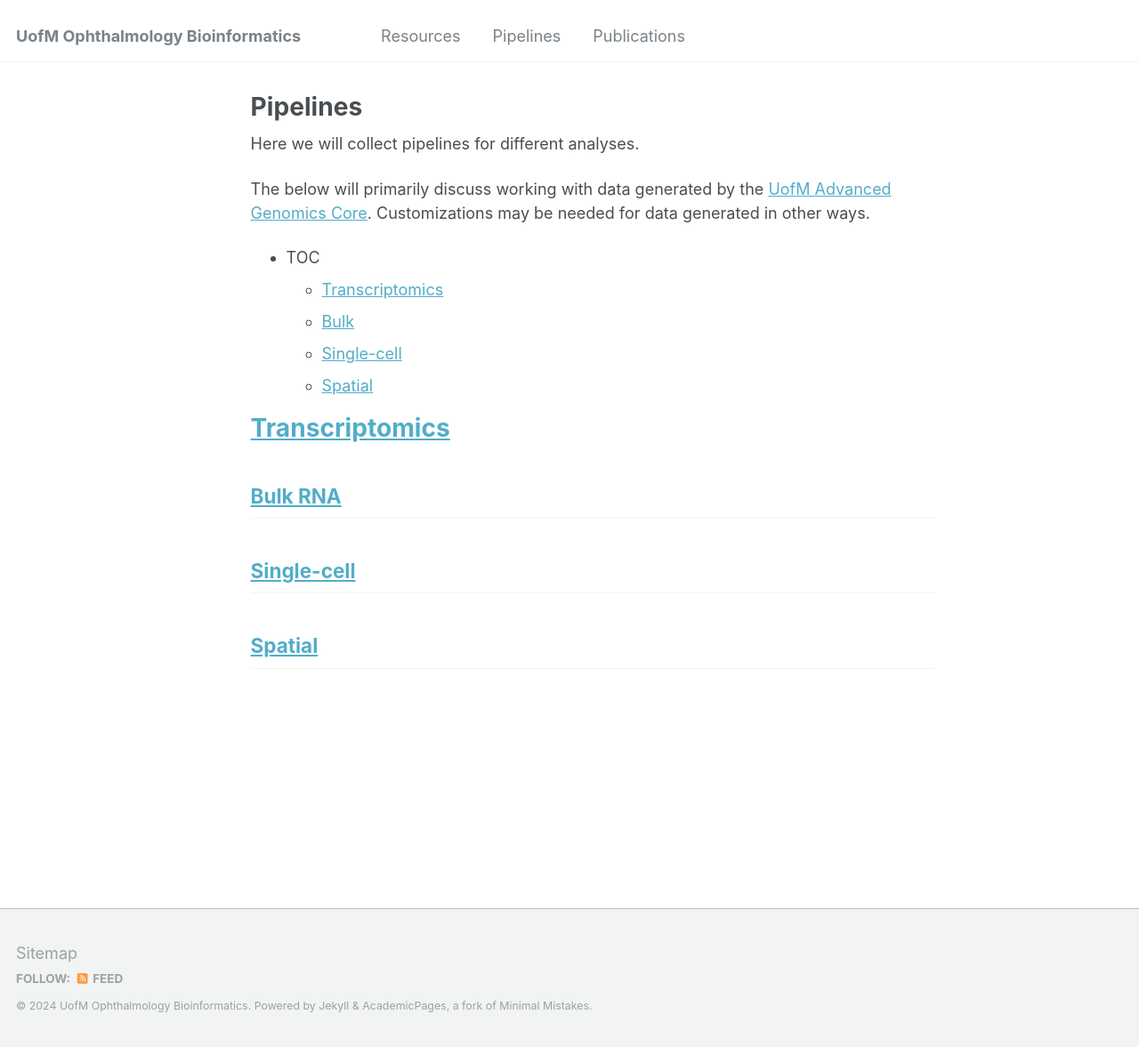
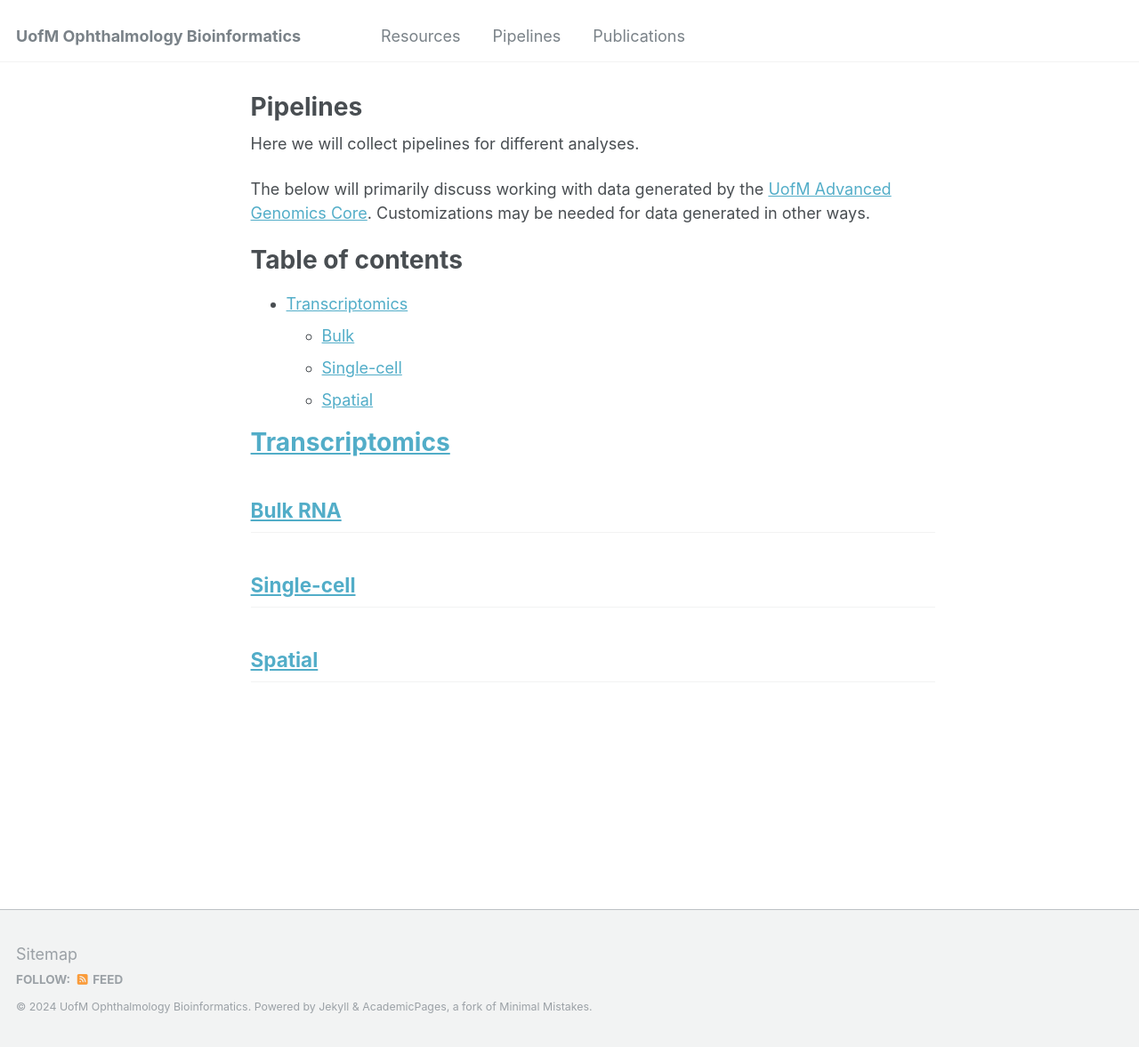
Before and after one commit to UofM-Ophthalmology/UofM-Ophthalmology.github.io, a Jekyll site: the page built from _pages/pipelines.md, in a window 1280 px wide and 1177 px high. Shown: the whole window at 89% size. Built offline with Jekyll 4.4.1, drawn with Linux system fonts in a browser that asks for light colours.

Commit message:
removign TOC from list

```diff
--- a/_pages/pipelines.md
+++ b/_pages/pipelines.md
@@ -11,8 +11,9 @@ Here we will collect pipelines for different analyses.
 
 The below will primarily discuss working with data generated by the [UofM Advanced Genomics Core](https://medresearch.umich.edu/office-research/about-office-research/biomedical-research-core-facilities/advanced-genomics-core). Customizations may be needed for data generated in other ways.
 
-* TOC
-  * <a href="#transcriptomics">Transcriptomics</a>
+# Table of contents
+
+* <a href="#transcriptomics">Transcriptomics</a>
   * <a href="#bulk">Bulk</a>
   * <a href="#scRNA">Single-cell</a>
   * <a href="#spatial">Spatial</a>
```
